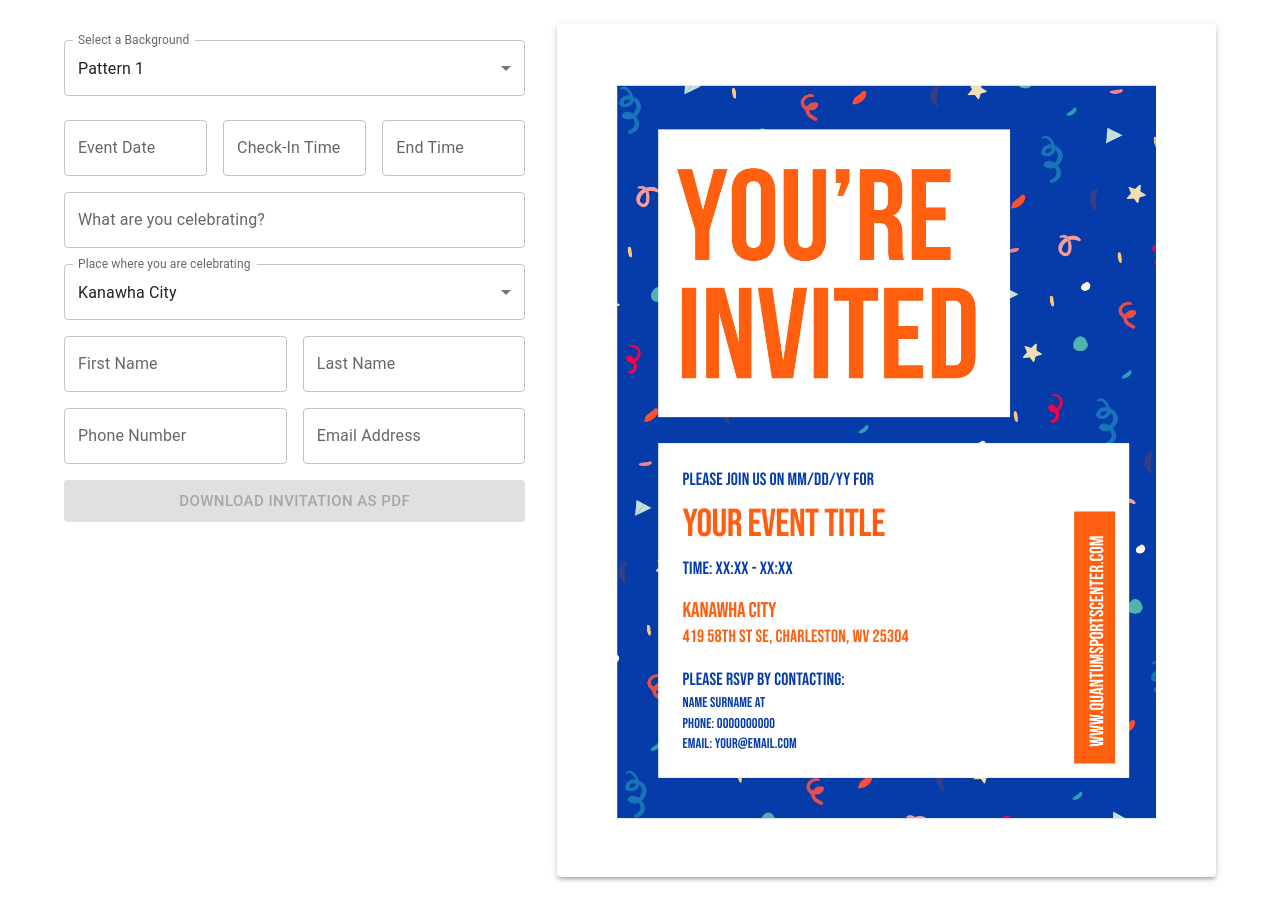
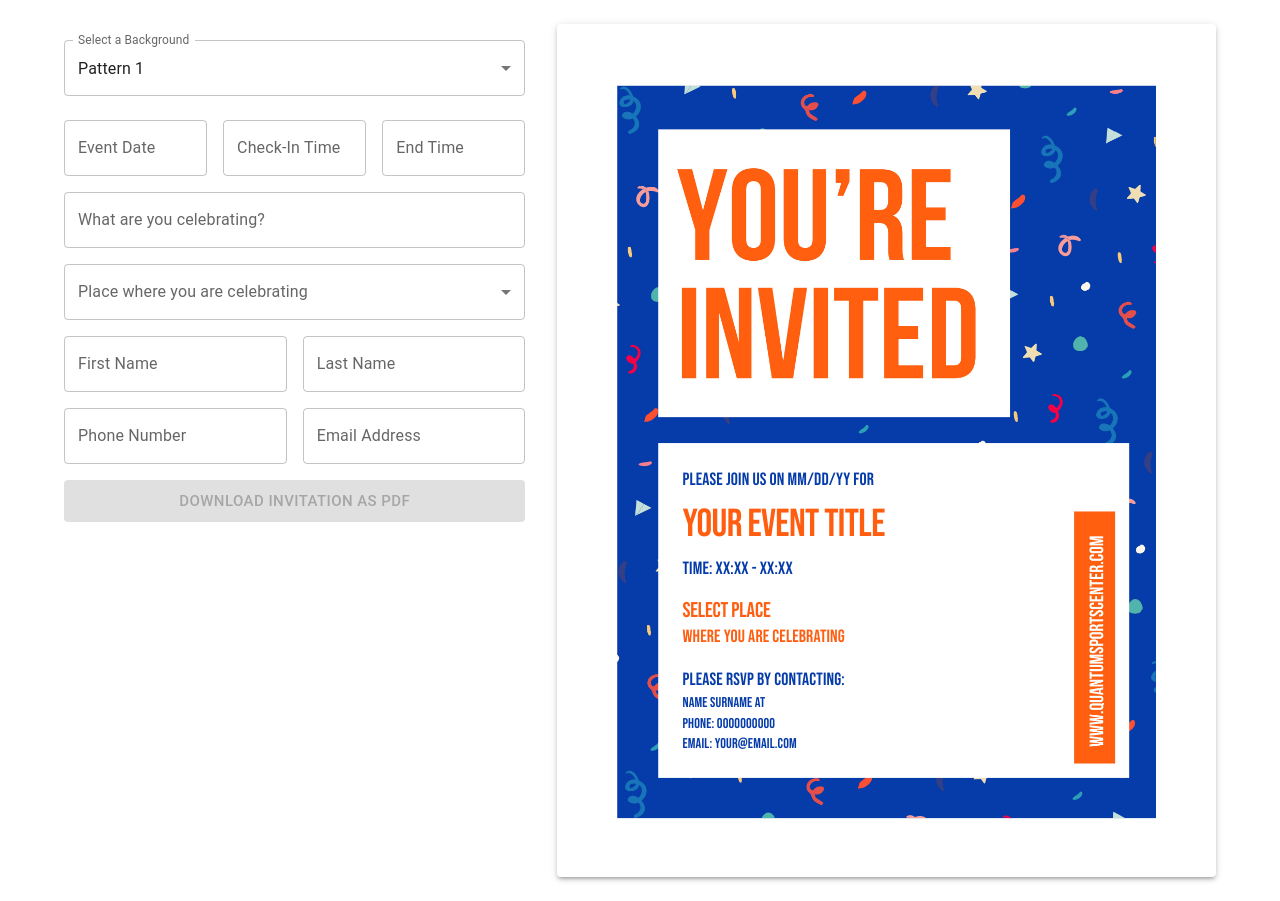
Before and after one commit to vakulkin/invitation-generator, a React (Vite) app: page / in a window 1280 px wide. Built offline with nearby package versions, Linux system fonts and the light colour scheme.

Commit message:
upd place

```diff
--- a/src/App.jsx
+++ b/src/App.jsx
@@ -34,7 +34,7 @@ const initialValues = {
   checkInTime: '',
   endTime: '',
   celebration: '',
-  place: placeOptions[0].value, // Set Kanawha City as the default
+  place: '',
   firstName: '',
   lastName: '',
   phone: '',
--- a/src/components/InvitationPreview.jsx
+++ b/src/components/InvitationPreview.jsx
@@ -124,10 +124,10 @@ const InvitationPreview = forwardRef(({ formData }, ref) => {
             - {endTime ? dayjs(endTime).format("hh:mm A") : "xx:xx"}
           </Typography>
           <Typography variant="h2" color="secondary" noWrap>
-            {placeName}
+            {placeName || "Select place"}
           </Typography>
           <Typography variant="body1" color="secondary" noWrap sx={{ mb: 2 }}>
-            {placeAddress}
+            {placeAddress || "Where you are celebrating"}
           </Typography>
           <Typography variant="body1" noWrap>
             Please RSVP by contacting:
--- a/src/validationSchema.js
+++ b/src/validationSchema.js
@@ -9,10 +9,12 @@ const validationSchema = Yup.object({
   celebration: Yup.string()
     .required("Please specify what you are celebrating.")
     .max(100, "Celebration name can only be 100 characters long."),
-  palce: Yup.string()
-    .required("Please specify place where you are celebrating.")
-    .max(20, "Place name can only be 20 characters long."),
-  contact: Yup.string().required("Contact information is required."),
+  place: Yup.object({
+    name: Yup.string()
+      .required("Please specify place where you are celebrating.")
+      .max(20, "Place name can only be 20 characters long."),
+    address: Yup.string(),
+  }),
   firstName: Yup.string().required("First name is required."),
   lastName: Yup.string().required("Last name is required."),
   phone: Yup.string()
```
